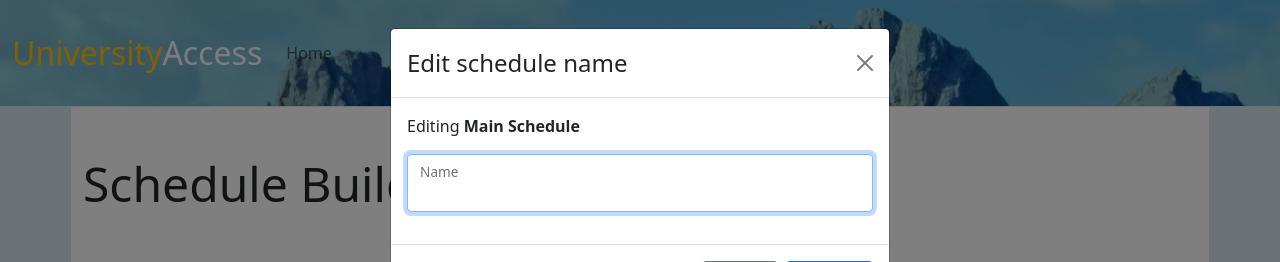
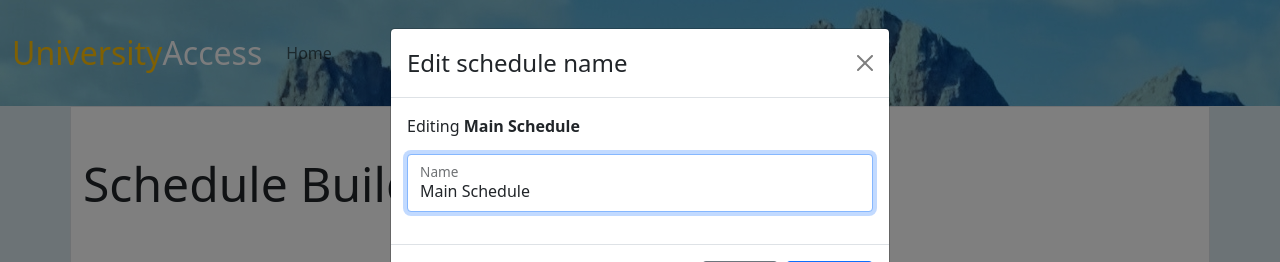
Before and after one commit to cdugger/courseregister, a React (Create React App) app in the folder frontend/: page / in a window 1280 px wide. Both pictures are taken after a click on the icon 528 px from the left and 381 px from the top of the page. Shown: the top 262 px of the page. Built offline with nearby package versions, Linux system fonts and the light colour scheme.

Commit message:
Placeholder is schedule name

```diff
--- a/frontend/src/components/Modals/ScheduleEditModal.js
+++ b/frontend/src/components/Modals/ScheduleEditModal.js
@@ -6,7 +6,7 @@ import Form from 'react-bootstrap/Form';
 
 
 const ScheduleEditModal = (props) => {
-    const [inputValue, setInputValue] = useState("");
+    const [inputValue, setInputValue] = useState(props.scheduleName);
     const editInput = useRef(null);
 
     const handleConfirm = () => {
```
